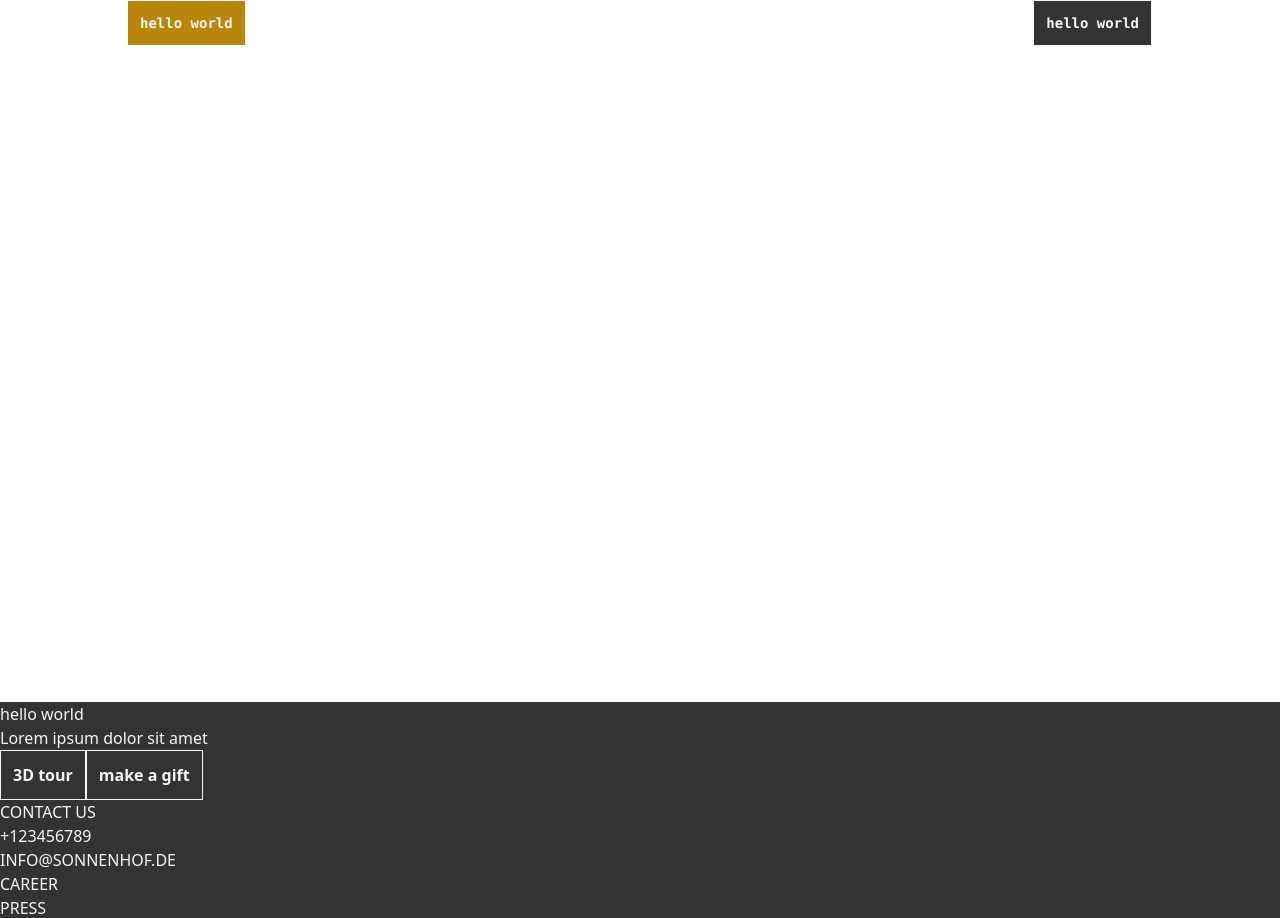
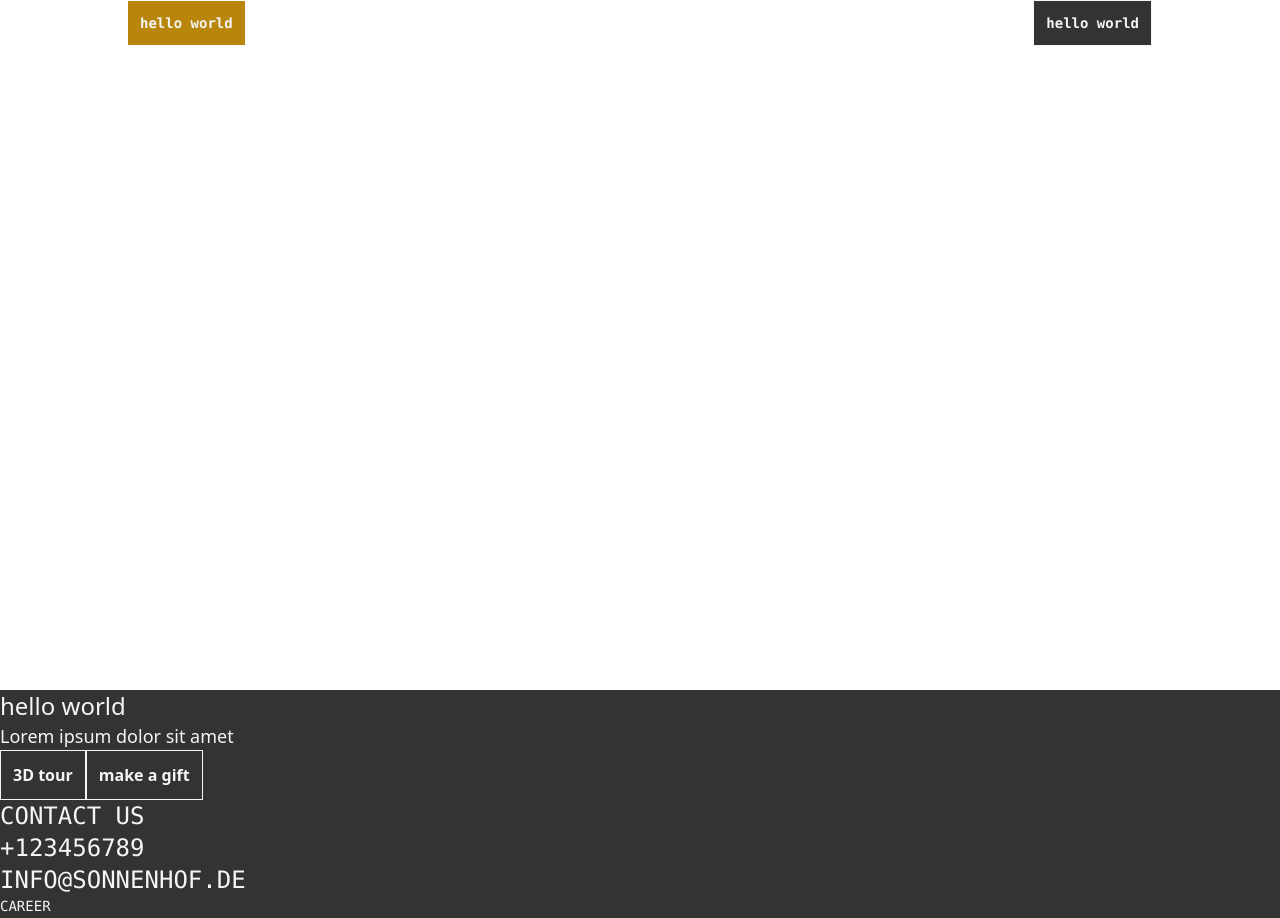
Before and after one commit to Spacifik/sonnenhof, a Next.js app: page / in a window 1280 px wide. Shown: the top 918 px of the page. Built offline with nearby package versions, Linux system fonts and the light colour scheme.

Commit message:
main: add in text variant css

```diff
--- a/src/components/footer.tsx
+++ b/src/components/footer.tsx
@@ -9,13 +9,13 @@ interface FooterProps {
 
 export function Footer({ phone, email, links }: FooterProps): JSX.Element {
   return (
-    <footer>
-      <Text variant="huge">Contact us</Text>
+    <footer className="font-mono">
+      <Text variant="big">Contact us</Text>
       <a href={`tel:${phone}`}>
-        <Text variant="huge">{phone}</Text>
+        <Text variant="big">{phone}</Text>
       </a>
       <a href={`mailto:${email}`}>
-        <Text variant="huge">{email}</Text>
+        <Text variant="big">{email}</Text>
       </a>
       <div className="footer-links">
         {links.map((link) => (
--- a/src/components/text.tsx
+++ b/src/components/text.tsx
@@ -1,10 +1,19 @@
-
-
 interface TextProps {
-    variant: "huge" | "big" | "medium" | "small";
-    children: string;
+  variant: "big" | "medium" | "small";
+  children: string;
 }
 
 export function Text({ variant, children }: TextProps): JSX.Element {
-    return <p className={`text-${variant}`}>{children}</p>
+  return <p className={getVariantSize(variant)}>{children}</p>;
 }
+
+function getVariantSize(variant: TextProps["variant"]): string {
+  switch (variant) {
+    case "small":
+      return "text-sm";
+    case "medium":
+      return "text-lg";
+    case "big":
+      return "text-2xl";
+  }
+}
```
